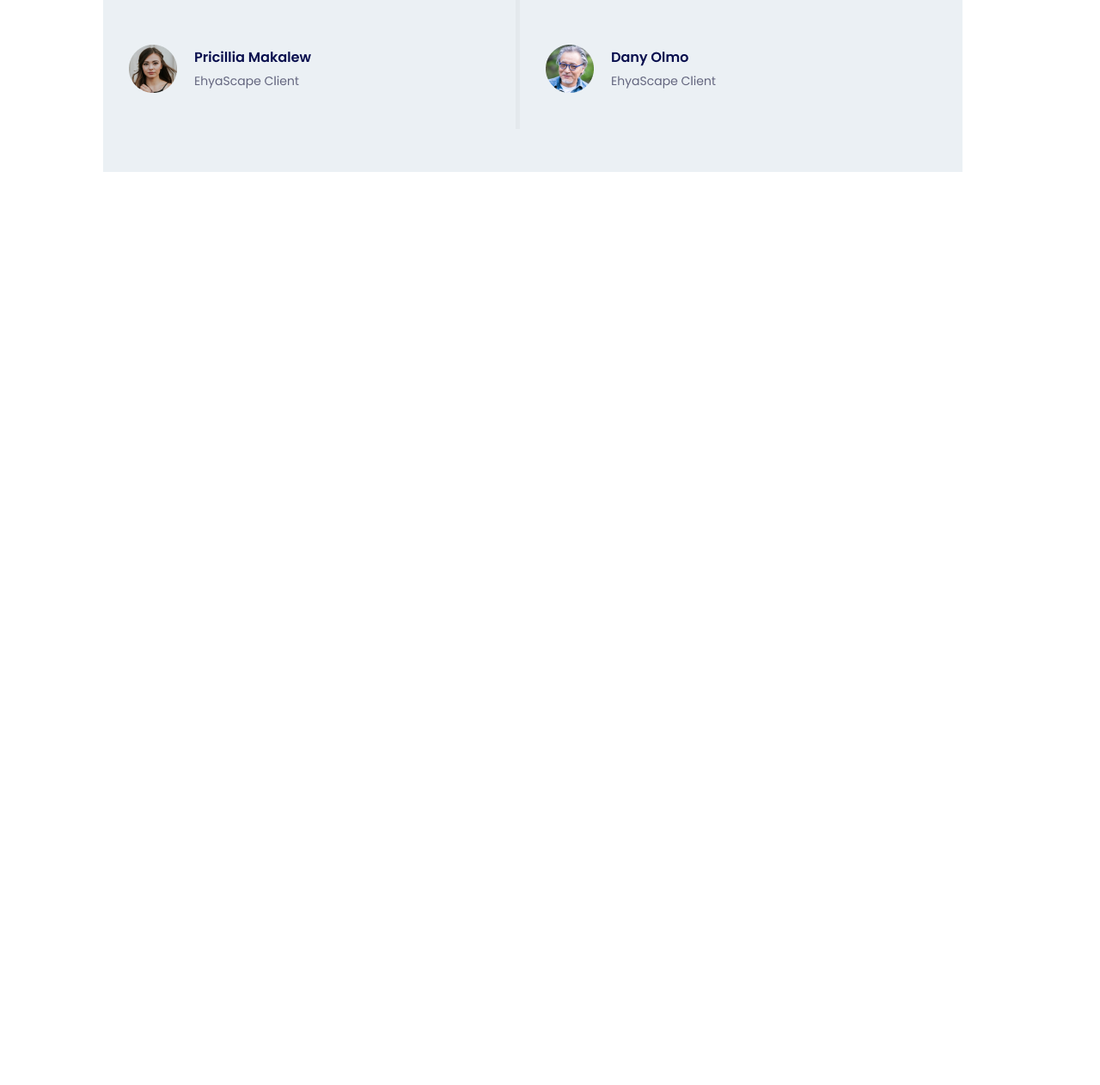
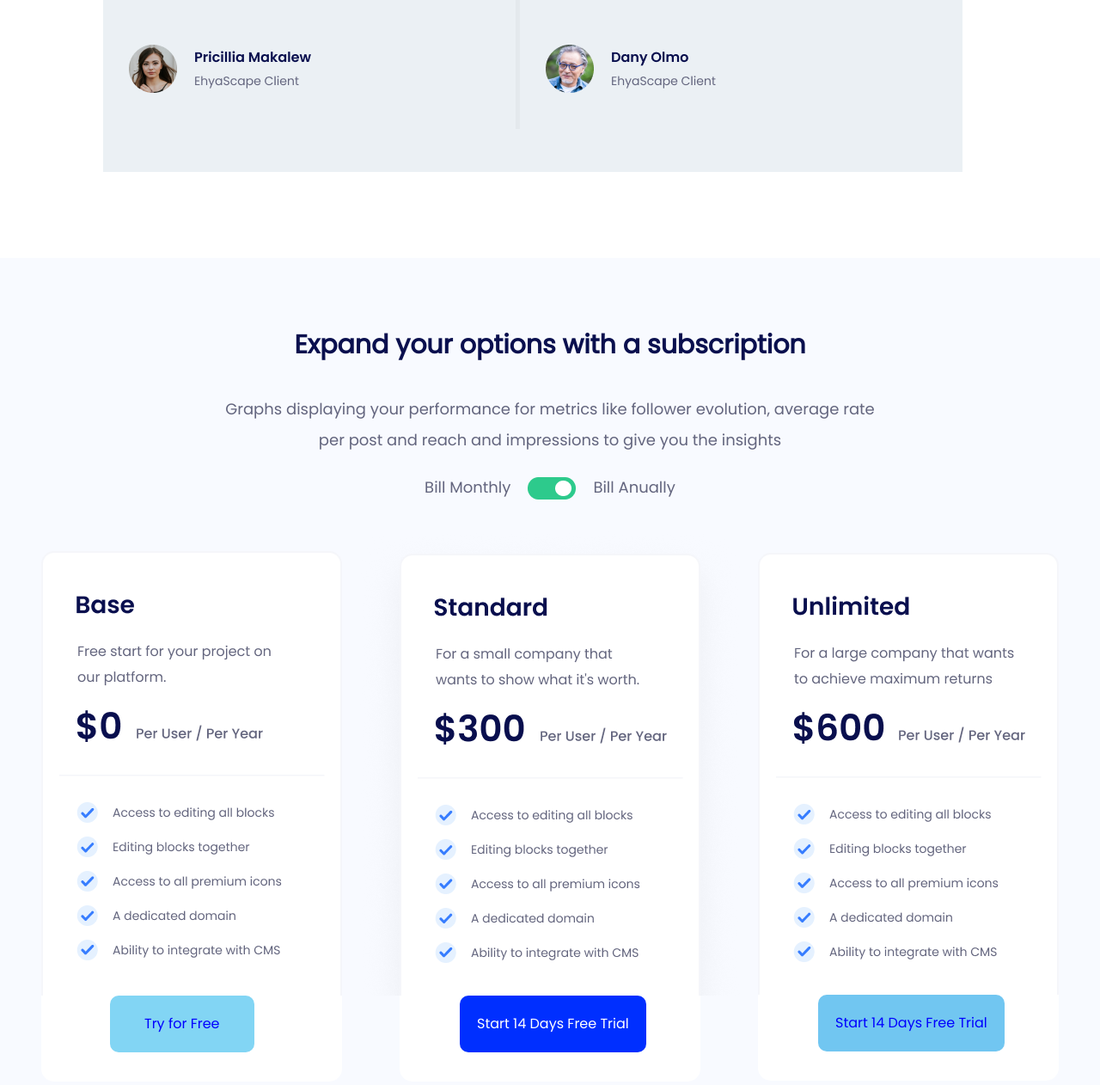
Before and after one commit to Pan-Titima/fe-mini-project-quickspace, a plain HTML site: page index.html in a window 1280 px wide. Shown: the part 3141-4403 px from the top of the page at 86% size. Before the commit the page ends 3441 px from the top, so only its background shows below. Drawn offline with nearby package versions, Linux system fonts and the light colour scheme.

Commit message:
fe mini project: page-5

```diff
--- a/index.html
+++ b/index.html
@@ -270,5 +270,51 @@
         </div>
       </div>
     </div>
+    <div class="page-5">
+      <div class="header-5">
+        <div class="header-5-1">
+            Expand your options with a subscription
+        </div>
+        <div class="header-5-2">
+          <p>
+            <span
+              >Graphs displaying your performance for metrics like follower
+              evolution, average rate</span
+            >
+            <span
+              >per post and reach and impressions to give you the insights</span
+            >
+          </p>
+        </div>
+        <div class="header-5-3">
+            <p><span>Bill Monthly</span></p>
+            <div>
+              <img src="./assets/images/page-5/Group 5732.png" />
+            </div>
+            <p><span>Bill Anually</span></p>
+        </div>
+        <div class="content-5">
+          <div class="content-5-1">
+            <img src="./assets/images/page-5/Group 5739.png" />
+            <div class="button-5-1-bg">
+              <button class="button-5-1">Try for Free</button>
+            </div>
+          </div>
+          <div class="content-5-2">
+            <img src="./assets/images/page-5/Group 5740.png" />
+            <div class="button-5-2-bg">
+              <button class="button-5-2">Start 14 Days Free Trial</button>
+            </div>
+          </div>
+          <div class="content-5-3">
+            <img src="./assets/images/page-5/Group 5741.png" />
+            <div class="button-5-3-bg">
+              <button class="button-5-3">Start 14 Days Free Trial</button>
+            </div>
+          </div>
+        </div>
+      </div>
+
+    </div>
   </body>
 </html>
--- a/style.css
+++ b/style.css
@@ -590,3 +590,122 @@ p span {
 .testimonial-2 {
   margin-top: 70px;
 }
+
+.page-5 {
+  padding-top: 65px;
+  padding-bottom: 100px;
+  width: 100vw;
+  background-color: rgba(240, 244, 255, 0.46);
+
+}
+
+.header-5-1 {
+  font-size: 30px;
+  font-weight: 600;
+  line-height: 73px;
+  text-align: center;
+  color: #090F4E;
+}
+
+.header-5-2 {
+  padding-top: 20px;
+  font-size: 18px;
+  font-weight: 400;
+  line-height: 36px;
+  text-align: center;
+  color: #63657E;
+}
+
+.header-5-3 {
+  display: flex;
+  flex-direction: row;
+  justify-content: center;
+  gap: 20px;
+  padding-top: 25px;
+  font-size: 18px;
+  font-weight: 500;
+  line-height: 24px;
+  text-align: center;
+  color: #63657E;
+}
+
+.content-5 {
+  display: flex;
+  flex-wrap: wrap;
+  flex-direction: row;
+  justify-content: center;
+  align-items: center;
+  gap: 20px;
+}
+
+.content-5-1{
+  margin-top: 60px;
+  margin-bottom: 80px;
+}
+
+.content-5-2{
+  margin-top: 35px;
+  margin-bottom: 80px;
+}
+
+.content-5-3{
+  margin-top: 60px;
+  margin-bottom: 80px;
+}
+
+.button-5-1-bg{
+  position: absolute;
+  background-color: #FFFFFF;
+  width: 350px;
+  height: 100px;
+  border-radius: 0px 0px 15px 15px;
+
+}
+
+.button-5-2-bg{
+  position: absolute;
+  background-color: #FFFFFF;
+  width: 350px;
+  height: 100px;
+  margin-left: 47px;
+  border-radius: 0px 0px 15px 15px;
+}
+
+.button-5-3-bg{
+  position: absolute;
+  background-color: #FFFFFF;
+  width: 350px;
+  height: 100px;
+  border-radius: 0px 0px 15px 15px;
+}
+
+.button-5-1 {
+  width: 150;
+  height: 66px;
+  border-radius: 10px 10px 10px 10px;
+  background-color: rgb(130, 213, 244);
+  padding: 20px 40px 20px 40px;
+  margin-left: 80px;
+  color: blue;
+}
+
+.button-5-2 {
+  width: 150;
+  height: 66px;
+  border-radius: 10px 10px 10px 10px;
+  background-color: rgb(0, 47, 255);
+  padding: 20px 20px 20px 20px;
+  margin-left: 70px;
+  color: #FFFFFF;
+
+}
+
+.button-5-3 {
+  width: 150;
+  height: 66px;
+  border-radius: 10px 10px 10px 10px;
+  background-color: rgb(113, 198, 241);
+  padding: 20px 20px 20px 20px;
+  margin-left: 70px;
+  color: blue;
+}
```
Also changed, not shown: assets/images/page-5/Group 5732.png (added), assets/images/page-5/Group 5739.png (added), assets/images/page-5/Group 5740.png (added), assets/images/page-5/Group 5741.png (added).
